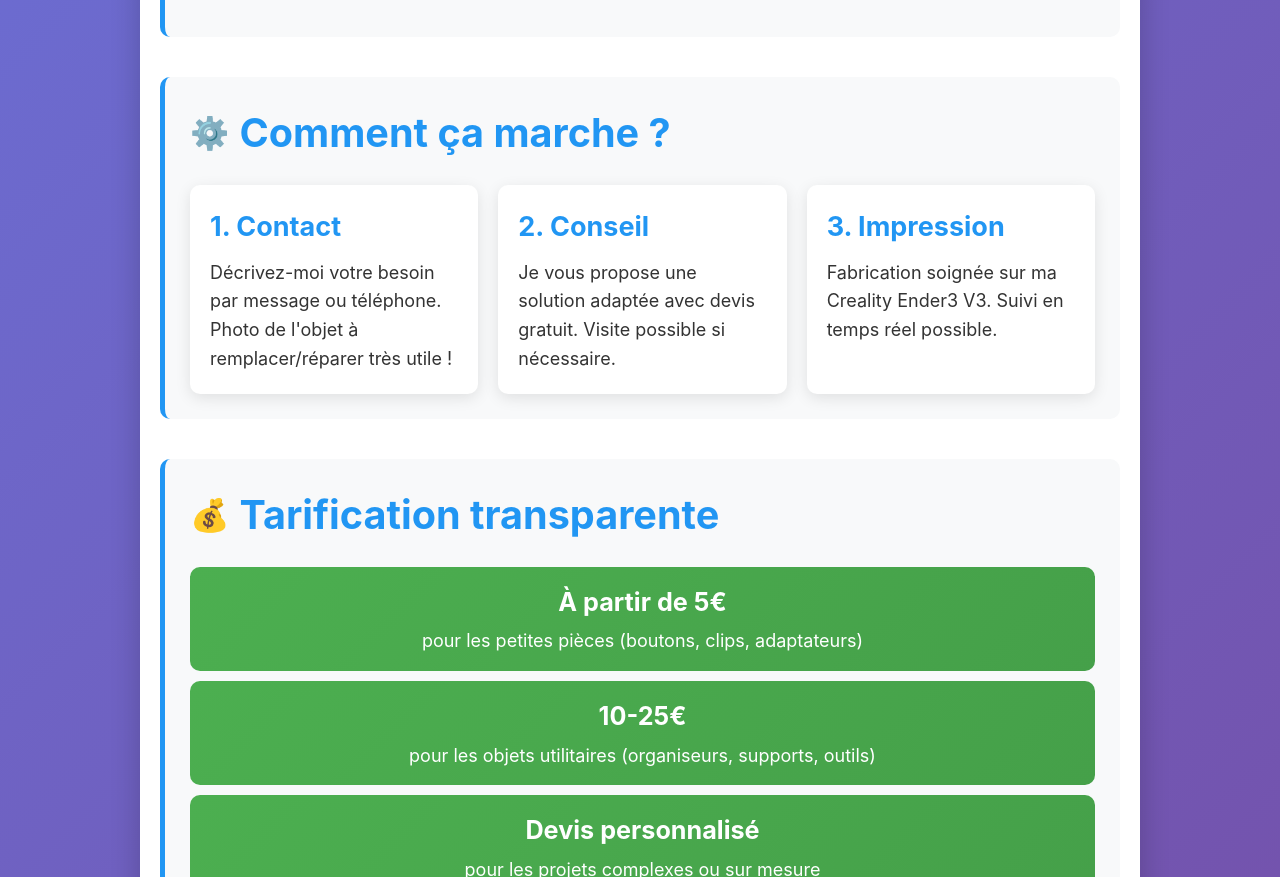
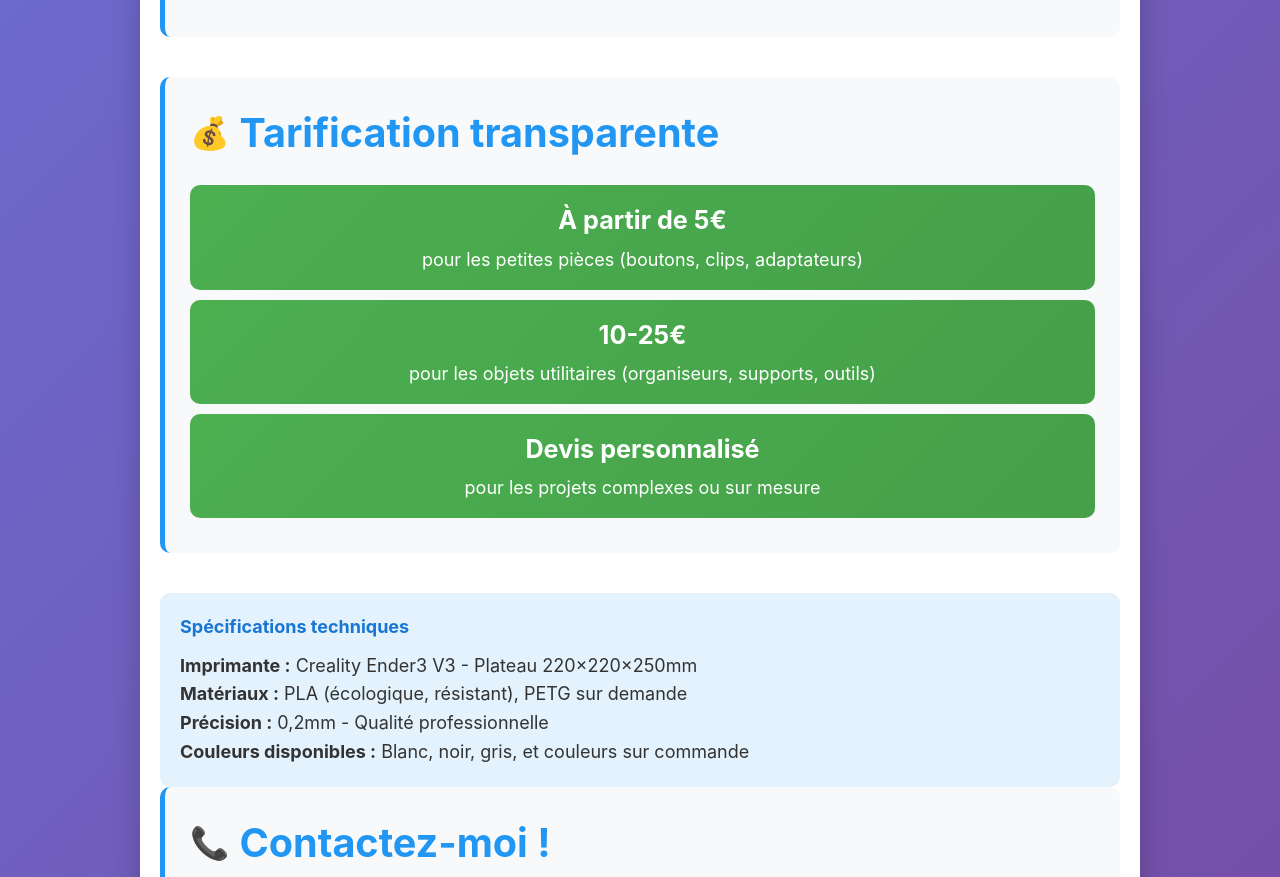
Before and after one commit to StimGlb/3DPrintingService, a plain HTML site: page index.html in a window 1280 px wide. Shown: the part 1711-2588 px from the top of the page. Drawn offline with Linux system fonts and the light colour scheme.

Commit message:
Update index.html

```diff
--- a/index.html
+++ b/index.html
@@ -277,25 +277,6 @@
                 </ul>
             </div>
         </div>
-
-        <div class="section processus">
-            <h2>Comment ça marche ?</h2>
-            <div class="grid">
-                <div class="card">
-                    <h3>1. Contact</h3>
-                    <p>Décrivez-moi votre besoin par message ou téléphone. Photo de l'objet à remplacer/réparer très utile !</p>
-                </div>
-                <div class="card">
-                    <h3>2. Conseil</h3>
-                    <p>Je vous propose une solution adaptée avec devis gratuit. Visite possible si nécessaire.</p>
-                </div>
-                <div class="card">
-                    <h3>3. Impression</h3>
-                    <p>Fabrication soignée sur ma Creality Ender3 V3. Suivi en temps réel possible.</p>
-                </div>
-            </div>
-        </div>
-
         <div class="section tarifs">
             <h2>Tarification transparente</h2>
             <div class="prix-box">
```
